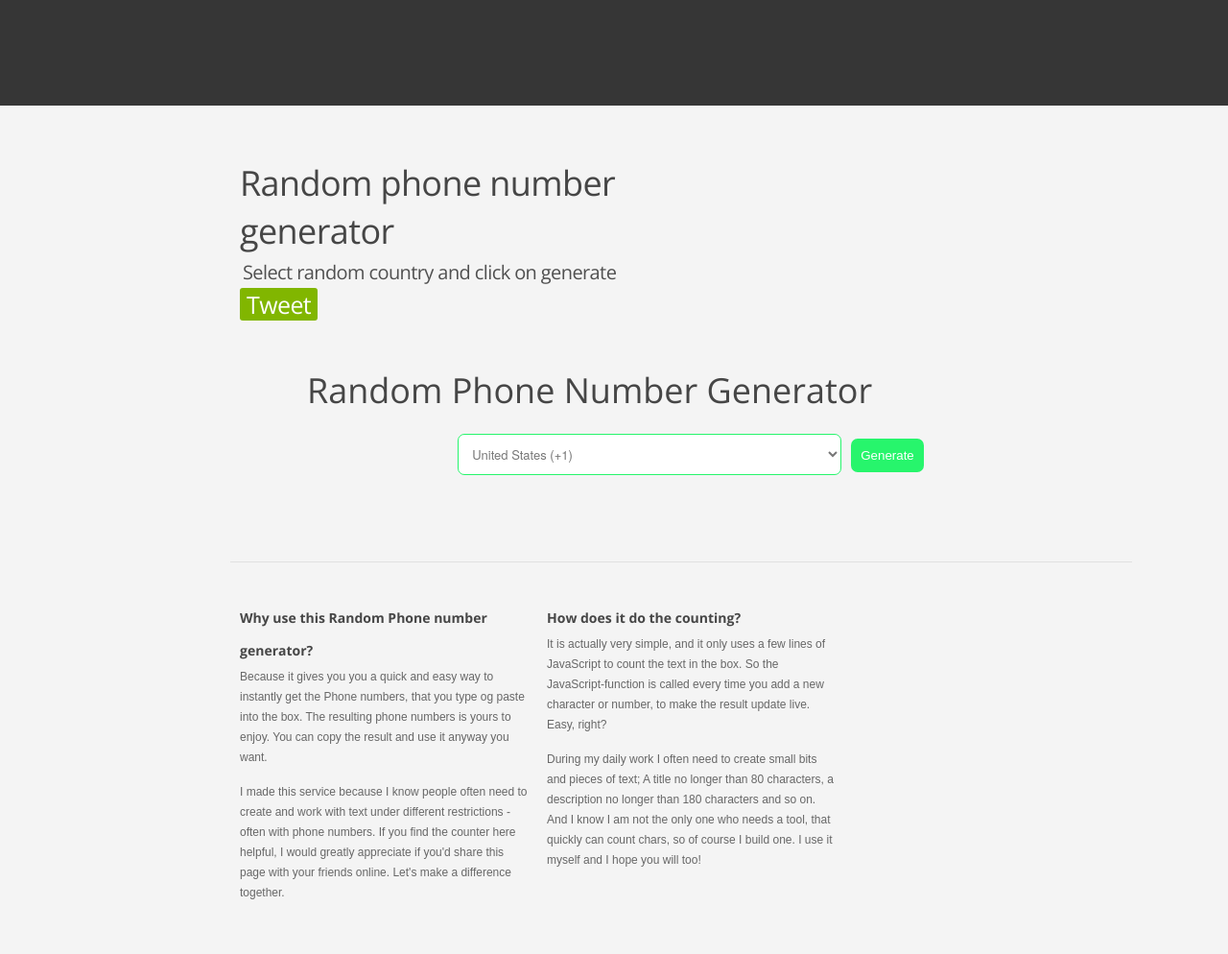
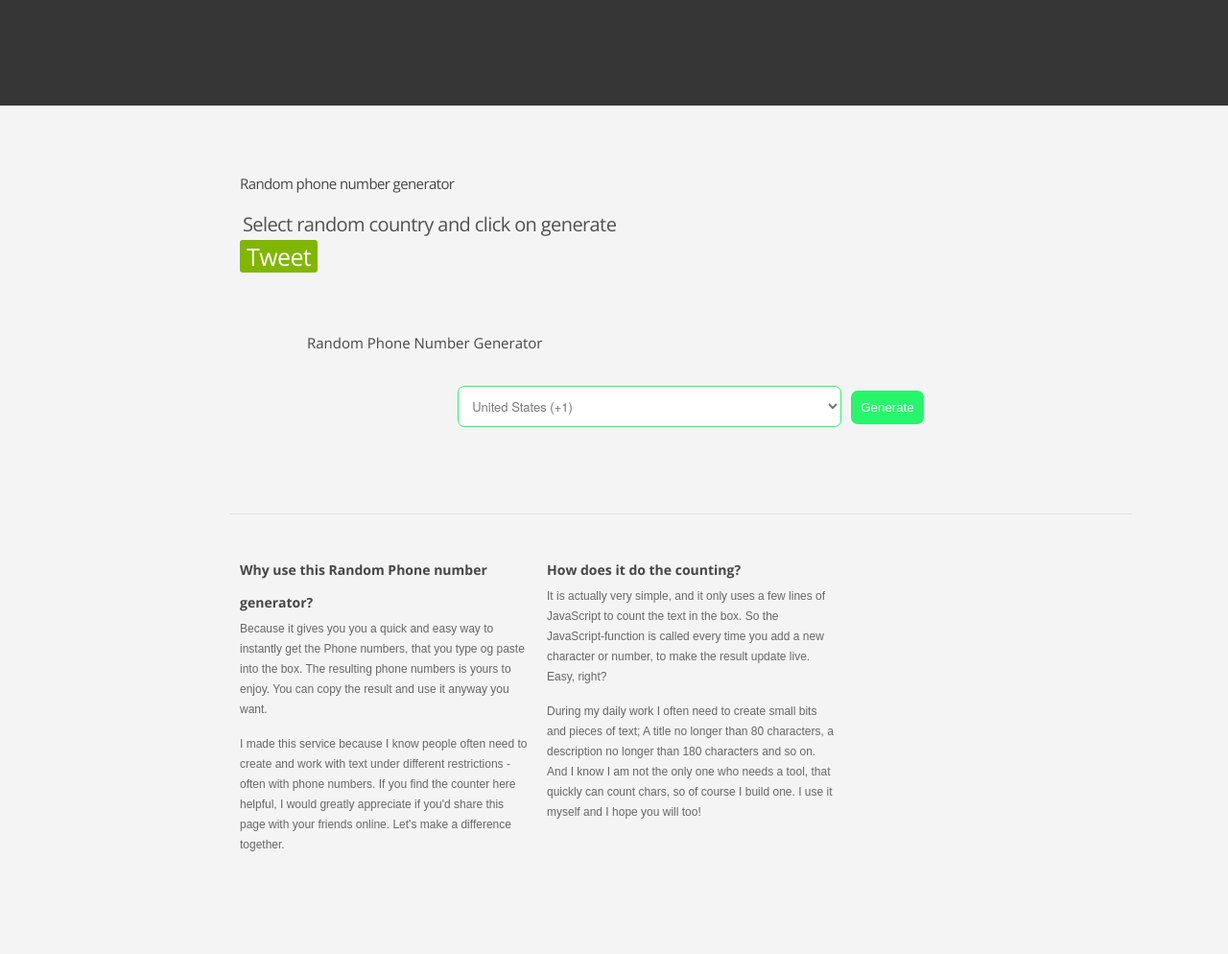
Before and after one commit to rawsting/randomgenerator, a plain HTML site: page index.html in a window 1280 px wide. Shown: the top 994 px of the page at 96% size. Drawn offline with nearby package versions, Linux system fonts and the light colour scheme.

Commit message:
Update min.style.css

```diff
--- a/min.style.css
+++ b/min.style.css
@@ -1083,7 +1083,7 @@ h3,strong {
 }
 
 h1 {
-    font-size: 36px;
+    font-size: 15px;
     line-height: 50px
 }
 
```
